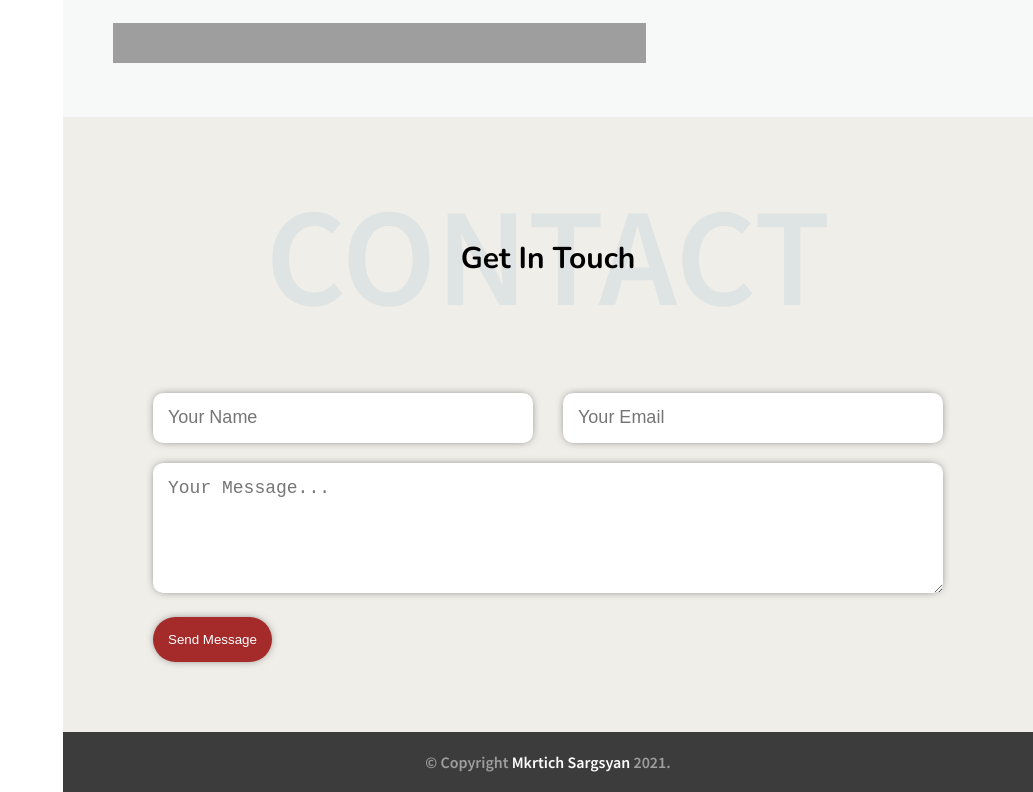
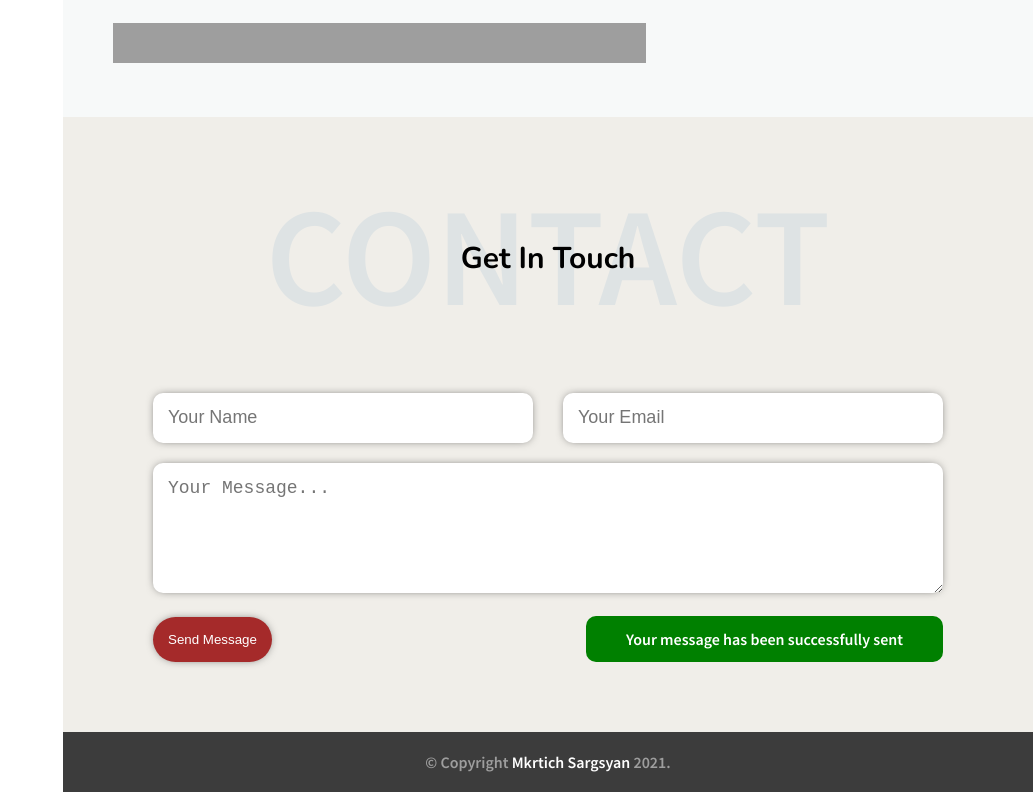
Before and after one commit to MkrtichSargsyan/MkrtichSargsyan.github.io, a Next.js app: page / in a window 1280 px wide. Shown: the part 4104-4896 px from the top of the page, without its empty margins (247-1280 px from the left). Built offline with nearby package versions, Linux system fonts and the light colour scheme; grey boxes are pictures that could not be loaded.

Commit message:
Add basic success message

```diff
--- a/components/main_content/Contact.js
+++ b/components/main_content/Contact.js
@@ -5,21 +5,17 @@ import SectionTitle from "../SectionTitle";
 
 export default function Contact() {
   return (
-    <section className={styles.contact_section} id='Contact'>
+    <section className={styles.contact_section} id="Contact">
       <div className="container">
         <SectionTitle title1={"CONTACT"} title2={"Get In Touch"} />
-        <form className={styles.contact} method="post" action="#">
+        {/* <form className={styles.contact} action="https://formsubmit.co/mkrtichsargsyan24@gmail.com" method="POST"> */}
+        <form className={styles.contact} method="POST" action="#">
           <div className={styles.contact_form}>
-            <input
-              name="name"
-              type="text"
-              required=""
-              placeholder="Your Name"
-            />
+            <input name="name" type="text" required placeholder="Your Name" />
             <input
               name="email"
               type="email"
-              required=""
+              required
               placeholder="Your Email"
             />
           </div>
@@ -28,11 +24,19 @@ export default function Contact() {
               name="form-message"
               className="form-control"
               rows="5"
-              required=""
+              required
               placeholder="Your Message..."
             ></textarea>
           </div>
-          <input type="submit" value="Send Message" className={styles.submit_button}/>
+            <input
+              type="submit"
+              value="Send Message"
+              className={styles.submit_button}
+            />
+            <div className ={styles.successMessage}>
+              {/* Thank you for contacting me <br/> */}
+              Your message has been successfully sent
+            </div>
         </form>
       </div>
     </section>
--- a/styles/Contact.module.css
+++ b/styles/Contact.module.css
@@ -4,6 +4,7 @@
 
 .contact{
   padding: 0 40px;
+  position: relative;
 }
 
 .contact_form{
@@ -16,9 +17,8 @@
   height: 50px;
   font-size: 18px;
   outline: none;
+}
 
-
-}
 .contact_form input:first-child{
   margin-right: 30px;
 }
@@ -39,7 +39,17 @@
   box-shadow: 0px 0px 10px -3px rgba(0,0,0,0.7);
   font-size: 18px;
   outline: none;
+}
 
+.successMessage {
+  position: absolute;
+  color: white;
+  border-radius: 10px;
+  right: 0;
+  bottom: 20px;
+  padding: 13px 40px;
+  margin-right: 40px;
+  background-color: green;
 }
 
 .submit_button{
```
